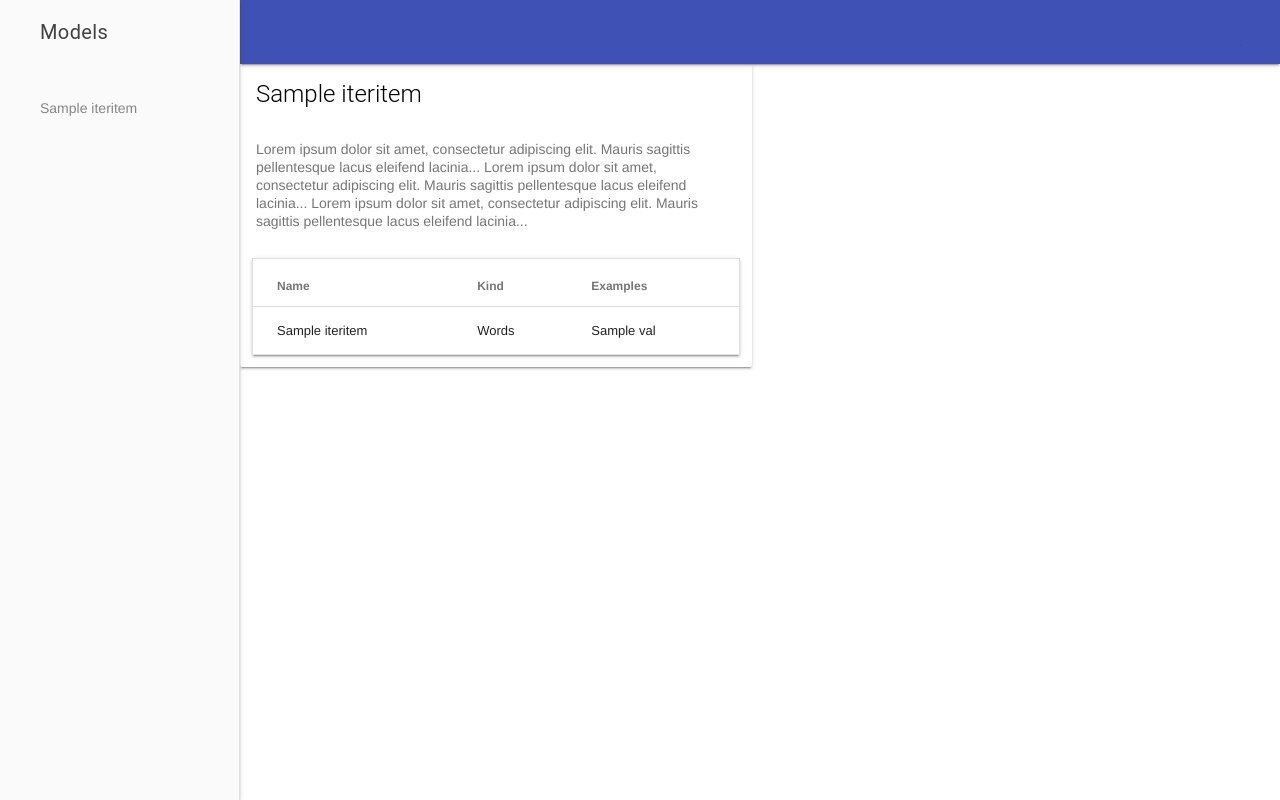
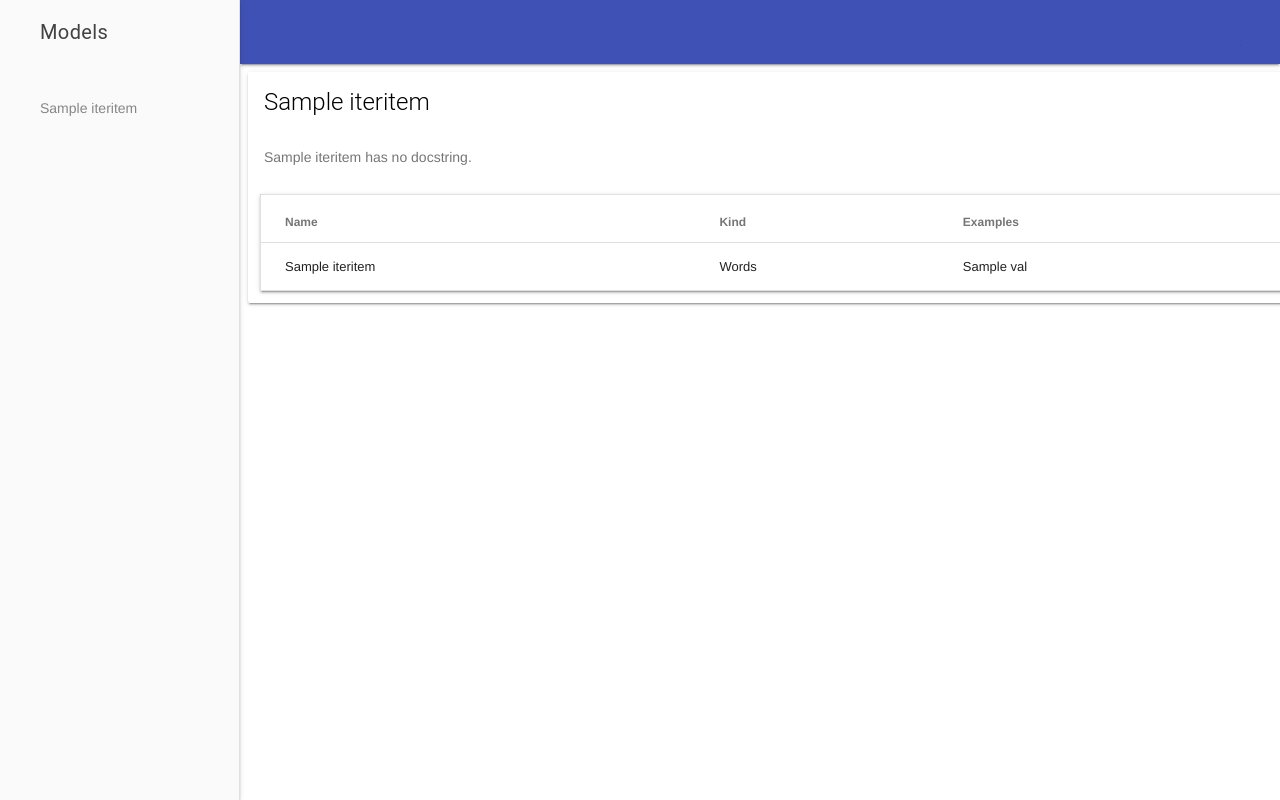
Before and after one commit to samedhi/gaend, a Python web app: template templates/documentation.html in a window 1280 px wide. Run offline with Jinja, Linux system fonts and the light colour scheme; the template is opened without the code that fills it: most values are stand-ins (such as "Sample title", 1, 10 or a date in 2020).

Commit message:
Pull the docstrings from the class

```diff
--- a/templates/documentation.html
+++ b/templates/documentation.html
@@ -35,21 +35,19 @@
         <div class="page-content">
           {% for model_name, model_dict in klasses.iteritems() %}
           <div class="mdl-card mdl-shadow--2dp"
-               style="width: 512px">
+               style="width: 100%; margin: 8px;">
             <div class="mdl-card__title">
               <h2 class="mdl-card__title-text">{{ model_name }}</h2>
             </div>
             <div class="mdl-card__supporting-text">
-
-              Lorem ipsum dolor sit amet, consectetur adipiscing elit.
-              Mauris sagittis pellentesque lacus eleifend lacinia...
-              Lorem ipsum dolor sit amet, consectetur adipiscing elit.
-              Mauris sagittis pellentesque lacus eleifend lacinia...
-              Lorem ipsum dolor sit amet, consectetur adipiscing elit.
-              Mauris sagittis pellentesque lacus eleifend lacinia...
+              {% if model_dict.modelClass.__doc__ %}
+              {{ model_dict.modelClass.__doc__ }}
+              {% else %}
+              {{ model_name }} has no docstring.
+              {% endif %}
             </div>
             <table class="mdl-data-table mdl-js-data-table mdl-shadow--2dp"
-                   style="width: 488px; margin: 12px;">
+                   style="width: 100%; margin: 12px;">
               <thead>
                 <th class="mdl-data-table__cell--non-numeric">Name</th>
                 <th class="mdl-data-table__cell--non-numeric">Kind</th>
```
